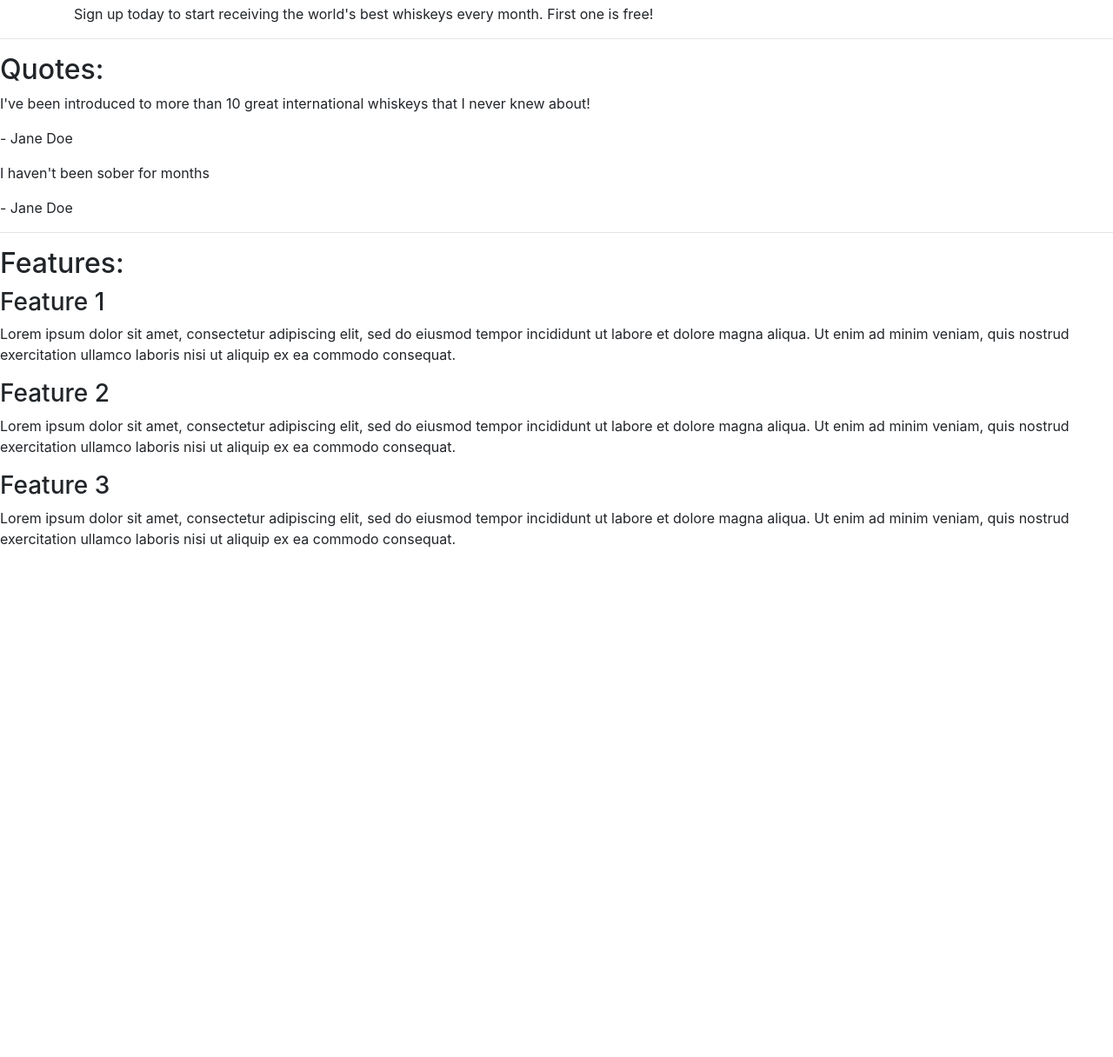
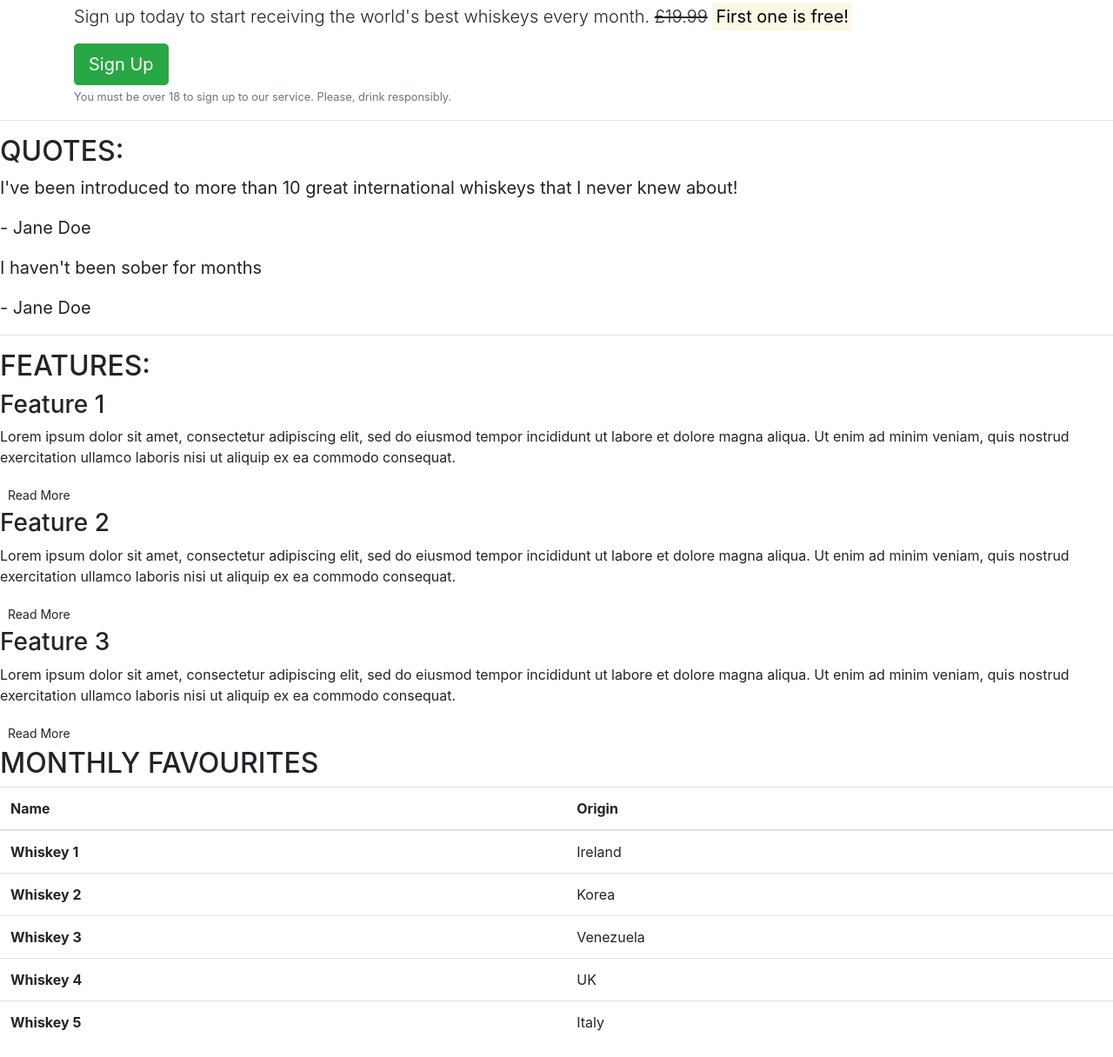
Before and after one commit to ktgreen/bootstrap4, a plain HTML site: page index.html in a window 1280 px wide. Shown: the part 52-1268 px from the top of the page at 87% size. Before the commit the page ends 800 px from the top, so only its background shows below. Drawn offline with nearby package versions, Linux system fonts and the light colour scheme.

Commit message:
add formatting and table

```diff
--- a/index.html
+++ b/index.html
@@ -13,7 +13,9 @@
         <!-- Callout -->
         <section class="callout">
             <h1>The finest whiskeys delivered to your doorstep.</h1>
-            <p>Sign up today to start receiving the world's best whiskeys every month. First one is free!</p>
+            <p class="lead">Sign up today to start receiving the world's best whiskeys every month. <s>£19.99</s> <strong><mark>First one is free!</mark></strong></p>
+            <button class="btn btn-success btn-lg">Sign Up</button>
+            <p class="text-muted"><small>You must be over 18 to sign up to our service. Please, drink responsibly.</small></p>
         </section>
         <!-- /.callout -->
     </article>
@@ -21,34 +23,75 @@
 
         <!-- quotes -->
         <section class="quotes">
-            <h2 class="text uppercase">Quotes:</h2>
-            <div class="quote">
+            <h2 class="text-uppercase">Quotes:</h2>
+            <blockquote class="blockquote">
                 <p>I've been introduced to more than 10 great international whiskeys that I never knew about!</p>
                 <p>- Jane Doe</p>
-            </div>
-            <div class="quote">
+            </blockquote>
+            <blockquote class="blockquote">
                 <p>I haven't been sober for months</p>
                 <p>- Jane Doe</p>
-            </div>
+            </blockquote>
         </section>
     <hr>
 
         <!-- Features -->
         <section class="features">
-            <h2>Features:</h2>
+            <h2 class="text-uppercase">Features:</h2>
             <div class="feature">
                 <h3>Feature 1</h3>
                 <p>Lorem ipsum dolor sit amet, consectetur adipiscing elit, sed do eiusmod tempor incididunt ut labore et dolore magna aliqua. Ut enim ad minim veniam, quis nostrud exercitation ullamco laboris nisi ut aliquip ex ea commodo consequat.</p>
+                <a class="btn btn-sm btn-default" href="">Read More</a>
             </div>
             <div class="feature">
                 <h3>Feature 2</h3>
                 <p>Lorem ipsum dolor sit amet, consectetur adipiscing elit, sed do eiusmod tempor incididunt ut labore et dolore magna aliqua. Ut enim ad minim veniam, quis nostrud exercitation ullamco laboris nisi ut aliquip ex ea commodo consequat.</p>
+                <a class="btn btn-sm btn-default" href="">Read More</a>
             </div>
             <div class="feature">
                 <h3>Feature 3</h3>
                 <p>Lorem ipsum dolor sit amet, consectetur adipiscing elit, sed do eiusmod tempor incididunt ut labore et dolore magna aliqua. Ut enim ad minim veniam, quis nostrud exercitation ullamco laboris nisi ut aliquip ex ea commodo consequat.</p>
+                <a class="btn btn-sm btn-default" href="">Read More</a>
             </div>
         </section>
         <!-- /.features -->
+
+        <!-- monthly favourites -->
+        <section>
+            <h2 class="text-uppercase">Monthly favourites</h2>
+            <div>
+            <table class="table">
+                <thead>
+                    <tr>
+                    <th scope="col">Name</th>
+                    <th scope="col">Origin</th>
+                    </tr>
+                </thead>
+                <tbody>
+                    <tr>
+                        <th scope="row">Whiskey 1</th>
+                            <td>Ireland</td>
+                    </tr>
+                    <tr>
+                        <th scope="row">Whiskey 2</th>
+                        <td>Korea</td>
+                    </tr>
+                    <tr>
+                        <th scope="row">Whiskey 3</th>
+                        <td>Venezuela</td>
+                    </tr>
+                    <tr>
+                        <th scope="row">Whiskey 4</th>
+                        <td>UK</td>
+                    </tr>
+                    <tr>
+                        <th scope="row">Whiskey 5</th>
+                        <td>Italy</td>
+                    </tr>
+                </tbody>
+            </table>
+            </div>
+        </section>
+        <!-- /monthly favourites -->
 </body>
 </html>
```
